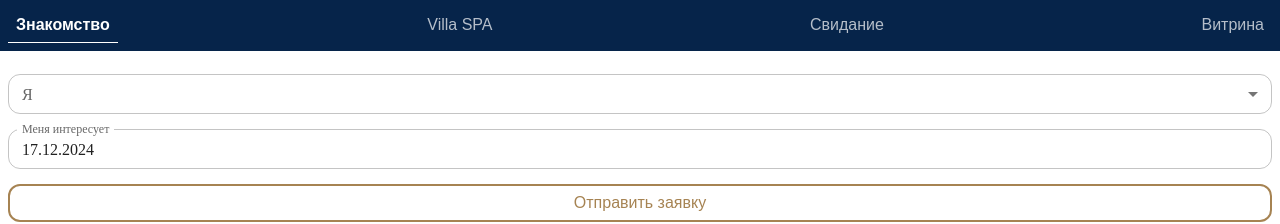
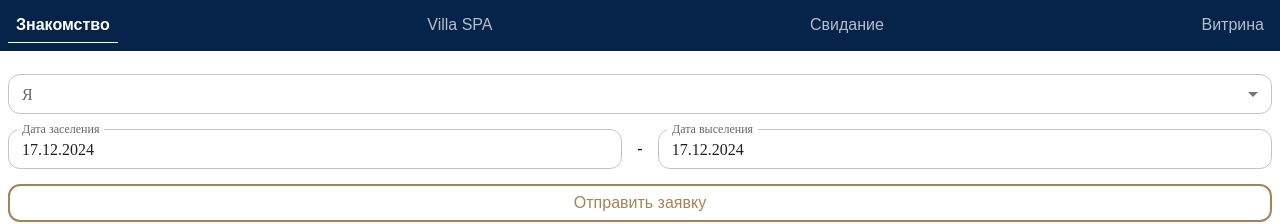
Before and after one commit to MBorkovskiy/seneshal-bot, a React (Vite) app: page / in a window 1280 px wide. Shown: the top 224 px of the page. Built offline with nearby package versions, Linux system fonts and the light colour scheme; a web font is replaced by a local one.

Commit message:
try send msg to whatsapp

```diff
--- a/package.json
+++ b/package.json
@@ -12,6 +12,7 @@
   "dependencies": {
     "@emotion/react": "^11.14.0",
     "@emotion/styled": "^11.14.0",
+    "@mui/icons-material": "^6.2.1",
     "@mui/material": "^6.2.1",
     "@mui/x-date-pickers": "^7.23.2",
     "axios": "^1.7.9",
@@ -19,9 +20,7 @@
     "react": "^18.3.1",
     "react-day-picker": "^9.4.4",
     "react-dom": "^18.3.1",
-    "react-router-dom": "^6.27.0",
-    "react-select": "^5.9.0",
-    "react-uuid": "^2.0.0"
+    "react-router-dom": "^6.27.0"
   },
   "devDependencies": {
     "@eslint/js": "^9.11.1",
--- a/src/pages/Meet/Meet.tsx
+++ b/src/pages/Meet/Meet.tsx
@@ -10,8 +10,9 @@ import {
   TextField,
 } from "@mui/material";
 import dayjs, { Dayjs } from "dayjs";
+import InfoIcon from "@mui/icons-material/Info";
+import { CustomDatePicker } from "../../components/CustomDatePicker/CustomDatePicker";
 
-import { CustomDatePicker } from "../../components/CustomDatePicker/CustomDatePicker";
 export const Meet = () => {
   const [iAm, setIAm] = useState("");
   const [peopleCount, setPeopleCount] = useState("");
@@ -22,7 +23,25 @@ export const Meet = () => {
   const [receive, setReceive] = useState("");
   const [withPet, setWithPet] = useState(false);
   const [interesting, setInteresting] = useState("");
-  const [date, setDate] = useState<Dayjs | string | null>(dayjs(new Date()));
+  const [startDate, setStartDate] = useState<Dayjs | string | null>(
+    dayjs(new Date())
+  );
+  const [endDate, setEndDate] = useState<Dayjs | string | null>(
+    dayjs(new Date())
+  );
+
+  const sendHandler = () => {
+    const phoneNumber = "89269588045"; // Укажите номер телефона (без плюса, с кодом страны)
+    const message =
+      "Привет! Это сообщение отправлено из моего React-приложения.";
+    const encodedMessage = encodeURIComponent(message);
+
+    // Открыть WhatsApp в новой вкладке
+    window.open(
+      `https://wa.me/${phoneNumber}?text=${encodedMessage}`,
+      "_blank"
+    );
+  };
 
   return (
     <div className="meet-wrapper">
@@ -41,9 +60,15 @@ export const Meet = () => {
       </div>
       <div className="step">
         <CustomDatePicker
-          value={dayjs(date)}
-          setValue={setDate}
-          label={"Меня интересует"}
+          value={dayjs(startDate)}
+          setValue={setStartDate}
+          label={"Дата заселения"}
+        />
+        -
+        <CustomDatePicker
+          value={dayjs(endDate)}
+          setValue={setEndDate}
+          label={"Дата выселения"}
         />
       </div>
       {iAm === "left" && (
@@ -146,19 +171,24 @@ export const Meet = () => {
               </div>
             </div>
             {receive === "С семьей" && (
+              <div className="description">
+                <InfoIcon color="primary" />
                 <p className="description">
                   Для отдыха с детьми семейные пары чаще всего выбирают Диамант,
                   Базель, Латиф
                 </p>
+              </div>
             )}
             {withPet && (
+              <div className="description">
+                <InfoIcon color="primary" />
                 <p className="description">
                   Проживание с животными доступно только в номерах Диамант,
                   Базель, Латиф
                 </p>
+              </div>
             )}
           </div>
-
           <div className="step">
             <FormControl fullWidth size="small">
               <InputLabel>Меня интересует</InputLabel>
@@ -183,7 +213,6 @@ export const Meet = () => {
                 <Checkbox />
                 <p>Катание на лошадях</p>
               </div>
-
               <div>
                 <Checkbox />
                 <p>Катание на санях, запряженные хаски или оленями</p>
@@ -234,7 +263,11 @@ export const Meet = () => {
           )}
         </>
       )}
-      <button disabled className="button secondary-button">
+      <button
+        type="button"
+        className="button secondary-button"
+        onClick={sendHandler}
+      >
         Отправить заявку
       </button>
     </div>
--- a/src/pages/Meet/meet.css
+++ b/src/pages/Meet/meet.css
@@ -17,11 +17,16 @@
 .withPet {
   display: flex;
   align-items: center;
-  flex-wrap: nowrap;
-  width: 220px;
+
+  span {
+    white-space: nowrap;
+  }
 }
 
 .description {
+  display: flex;
+  gap: 5px;
+  align-items: center;
   font-size: 12px;
   padding: 0 12px;
 }
```
Also changed, not shown: 1 other file (tests, documents, lock files or other folders). Lines whose indentation alone changed are shown as unchanged.
